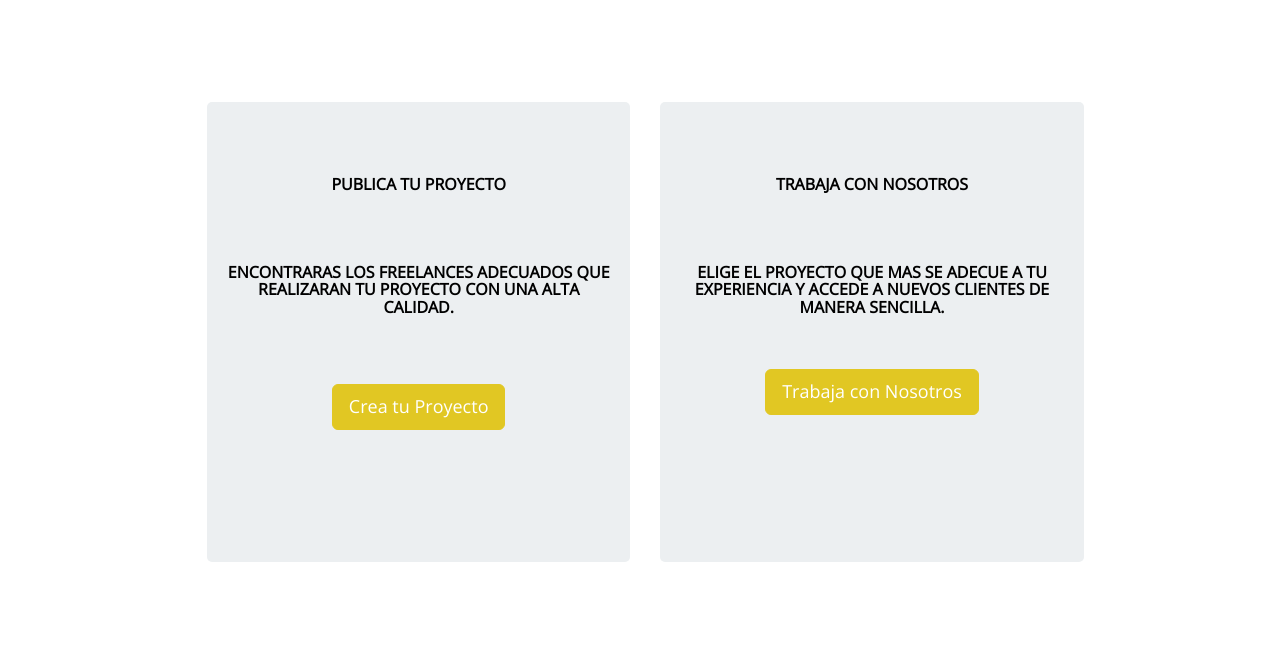
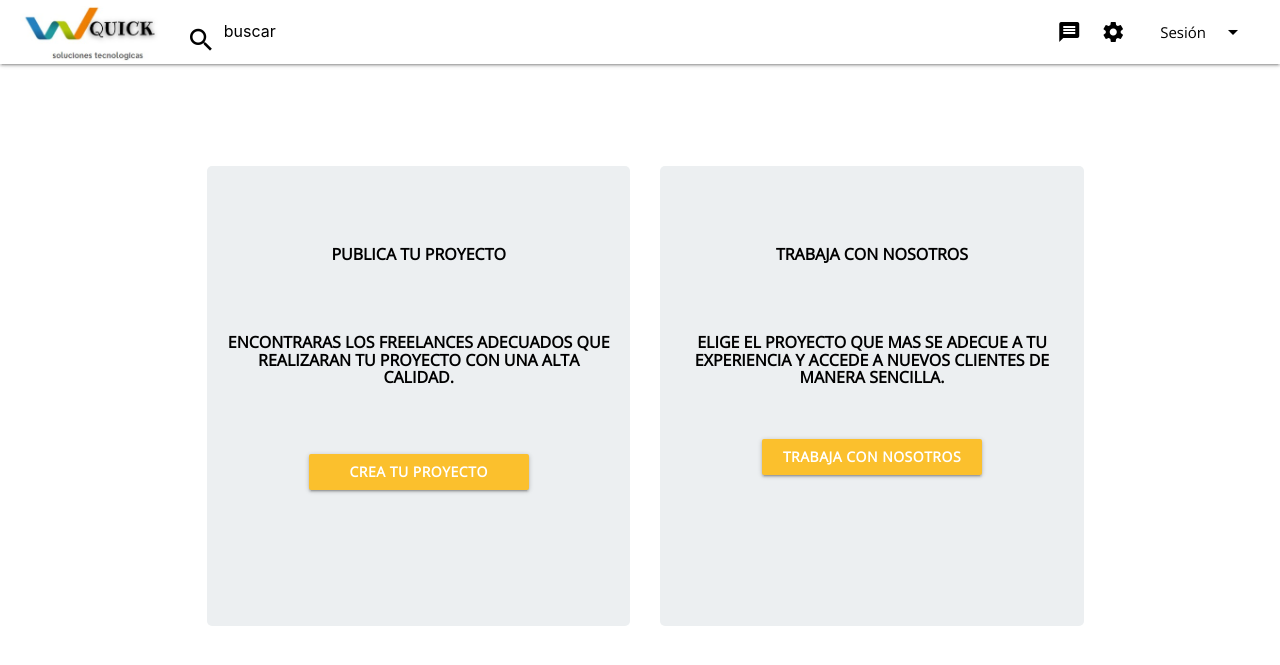
Before and after one commit to FaridLesther/Industria-WQuick, a Django app: page /elige in a window 1280 px wide. Shown: the top 665 px of the page. Run offline with Django 3.2, Linux system fonts and the light colour scheme; some libraries are stand-ins or nearby versions.

Commit message:
navbar seleccionarDeseas.html, nombre de usuario navbar

```diff
--- a/WQuick/app/app/templates/frames/footer.html
+++ b/WQuick/app/app/templates/frames/footer.html
@@ -36,5 +36,11 @@
             height: 400,
             duration: 600
         });
+
+        var drops = document.querySelectorAll('.auto-hover');
+        var instances = M.Dropdown.init(drops, {
+            coverTrigger: false,
+            hover: true
+        });
     });
 </script>
--- a/WQuick/app/app/templates/frames/navbar.html
+++ b/WQuick/app/app/templates/frames/navbar.html
@@ -2,7 +2,7 @@
 <div class="navbar-fixed">
     <nav class="nav-wrapper white black-text">
         <div class="nav-wrapper" style="margin-left: 20px; margin-right: 20px;">
-            <a href="" id="logo" class="left">
+            <a href="/" id="logo" class="left">
                 <img src="{%static 'img/Logo-large.jpeg'%}" alt="" style="height: 55px;">
             </a>
 
@@ -33,13 +33,17 @@
             </ul>
             <!-- Lista desplegable de sesion no responsiva -->
             <ul class="right hide-on-med-and-down">
+                {% if user.nombre %}
+                <li class="dropdown-trigger auto-hover" data-target="id_drop" style="margin-right: 5px; font-weight: bold;">
+                    {{ user.nombre|escape }}
+                </li>
                 <li>
-                    {% if user.nombre %}
-                    <i class="dropdown-trigger black-text" data-target="id_drop">
+                    <i class="dropdown-trigger auto-hover black-text" data-target="id_drop">
                         <img class="responsive-img circle" alt="Avatar" id="avatar"
                             style="height: 45px; margin-top: 8px;">
                     </i>
                     {% else %}
+                <li>
                     <a class="dropdown-trigger black-text" data-target="id_drop">
                         Sesión
                         <i class="material-icons right">arrow_drop_down</i>
@@ -74,8 +78,7 @@
 <ul class="sidenav" id="menu-responsive">
     <li class="center">
         {% if user.nombre %}
-        <i><img class="responsive-img circle" alt="Avatar" id="avatar2"
-            style="height: 50px; margin-bottom: -25px;"></i>
+        <i><img class="responsive-img circle" alt="Avatar" id="avatar2" style="height: 50px; margin-bottom: -25px;"></i>
         <h5>{{user.nombre|escape}}</h5>
         {% else %}
         <h5>Sesión</h5>
--- a/WQuick/app/usuarios/templates/usuarios/seleccionarDeseas.html
+++ b/WQuick/app/usuarios/templates/usuarios/seleccionarDeseas.html
@@ -1,11 +1,11 @@
 {% load static %}
 <!DOCTYPE html>
 <html xmlns="http://www.w3.org/1999/xhtml">
+
 <head>
     <meta charset="utf-8" />
     <meta name="viewport" content="width=device-width, initial-scale=1.0" />
-    <title>Responsive Bootstrap Advance Admin Template</title>
-
+    <title>{{ titulo }}</title>
     <!-- BOOTSTRAP STYLES-->
     <link href="{% static 'tema/bs-advance-admin/advance-admin/assets/css/bootstrap.css' %}" rel="stylesheet" />
     <!-- FONTAWESOME STYLES-->
@@ -16,49 +16,75 @@
     <link href="{% static 'tema/bs-advance-admin/advance-admin/assets/css/custom.css' %}" rel="stylesheet" />
     <!-- GOOGLE FONTS-->
     <link href='http://fonts.googleapis.com/css?family=Open+Sans' rel='stylesheet' type='text/css' />
+
+    <!--Iconos de google-->
+    <link href="https://fonts.googleapis.com/icon?family=Material+Icons" rel="stylesheet">
+    <!-- CDN de Materialize CSS -->
+    <link rel="stylesheet" href="https://cdnjs.cloudflare.com/ajax/libs/materialize/1.0.0/css/materialize.min.css">
+    <!--Logo de la empresas en las pestañas-->
+    <link rel="icon" type="image/png" href="{% static 'img/Logo.png' %}">
+    <link rel="stylesheet" href="{% static 'css/WQuick.css' %}">
 </head>
 <style>
-    @media only screen and (max-width: 321px){
+    .mcard {
+        padding-top: 15%;
+    }
+
+    @media only screen and (max-width: 321px) {
         .main-box h5 {
-            font-size: 13px!important;
+            font-size: 13px !important;
+        }
+
+        .mcard {
+            padding-top: 5%;
         }
     }
-    @media only screen and (max-width: 415px){
-        .responsividad{
-        padding-left: 0%!important;
-        padding-top: 4%!important;
-        padding-right: 0%!important;
+
+    @media only screen and (max-width: 415px) {
+        .responsividad {
+            padding-left: 0% !important;
+            padding-top: 4% !important;
+            padding-right: 0% !important;
         }
     }
-    .responsividad{
+
+    .responsividad {
         padding-left: 15%;
         padding-top: 8%;
     }
 </style>
+
 <body>
+    {% include 'frames/navbar.html' %}
     <div class="row responsividad">
         <div class="col-md-5">
-            <div style=" height: 50vh; padding-top: 15%;" class="main-box mb-red">
+            <div style=" height: 50vh;" class="mcard main-box mb-red">
                 <a href="#">
                     <h5>Publica tu Proyecto<br><br><br><br><br>
                         Encontraras los freelances adecuados que
                         realizaran tu proyecto con una alta calidad.
                     </h5>
                     <div style="padding-top: 15%;">
-                            <button type="button" class="btn btn-lg btn-success"><a href="crearProyecto">Crea tu Proyecto</a></button>
+                        <a href="crearProyecto" class="btn yellow darken-2"
+                            style="font-weight: bold; min-width: 220px;">
+                            Crea tu Proyecto
+                        </a>
                     </div>
                 </a>
             </div>
         </div>
         <div class="col-md-5">
-            <div style=" height: 50vh; padding-top: 15%;" class="main-box mb-dull">
+            <div style=" height: 50vh;" class="mcard main-box mb-dull">
                 <a href="#">
                     <h5>Trabaja con Nosotros<br><br><br><br><br>
                         Elige el proyecto que mas se adecue a tu experiencia
                         y accede a nuevos clientes de manera sencilla.
                     </h5>
                     <div style="padding-top: 11%;">
-                            <button type="button" class="btn btn-lg btn-success"><a href="form_freelancer.html">Trabaja con Nosotros</a></button>
+                        <a href="form_freelancer.html" class="btn yellow darken-2"
+                            style="font-weight: bold; min-width: 220px;">
+                            Trabaja con Nosotros
+                        </a>
                     </div>
                 </a>
             </div>
@@ -67,6 +93,9 @@
 
     <!-- /. FOOTER  -->
     <!-- SCRIPTS -AT THE BOTOM TO REDUCE THE LOAD TIME-->
+    <!-- CDN de Materialize JavaScript -->
+    <script src="https://cdnjs.cloudflare.com/ajax/libs/materialize/1.0.0/js/materialize.min.js"></script>
+    <!-- Inicializar todos los js de materialize-->
     <!-- JQUERY SCRIPTS -->
     <script src="{% static 'tema/bs-advance-admin/advance-admin/assets/js/jquery-1.10.2.js' %}"></script>
     <!-- BOOTSTRAP SCRIPTS -->
@@ -75,8 +104,18 @@
     <script src="{% static 'tema/bs-advance-admin/advance-admin/assets/js/jquery.metisMenu.js' %}"></script>
     <!-- CUSTOM SCRIPTS -->
     <script src="{% static 'tema/bs-advance-admin/advance-admin/assets/js/custom.js' %}"></script>
+    <script>
+        document.addEventListener('DOMContentLoaded', function () {
+            M.AutoInit();
+            var drops = document.querySelectorAll('.auto-hover');
+            var instances = M.Dropdown.init(drops, {
+                coverTrigger: false,
+                hover: true
+            });
+            let navbar = document.getElementById('avatar');
+            navbar.style = 'height: 45px; margin-top: -8px;';
+        });
+    </script>
+</body>
 
-
-
-</body>
 </html>
--- a/WQuick/app/usuarios/views.py
+++ b/WQuick/app/usuarios/views.py
@@ -19,7 +19,7 @@ path = os.path.dirname(__file__)
 class Registrar(CreateView):
     model = models.Usuario
     form_class = forms.frmRegistar
-    template_name = 'usuarios/Registrar.html'
+    template_name = 'usuarios/registrar.html'
 
     def form_valid(self, form):
         # Si el formulario es valido se guarda lo que se obtiene de él en una variable usuario
@@ -51,7 +51,7 @@ class Registrar(CreateView):
 
 
 class Login(FormView):
-    template_name = 'usuarios/Login.html'
+    template_name = 'usuarios/login.html'
     form_class = forms.frmLogin
     success_url = reverse_lazy('inicio')
 
```
Also changed, not shown: WQuick/app/static/css/crearProyecto.css (+47 -0 lines), WQuick/app/usuarios/templates/usuarios/crearProyecto.html (+11 -5 lines). Lines whose indentation alone changed are shown as unchanged.
